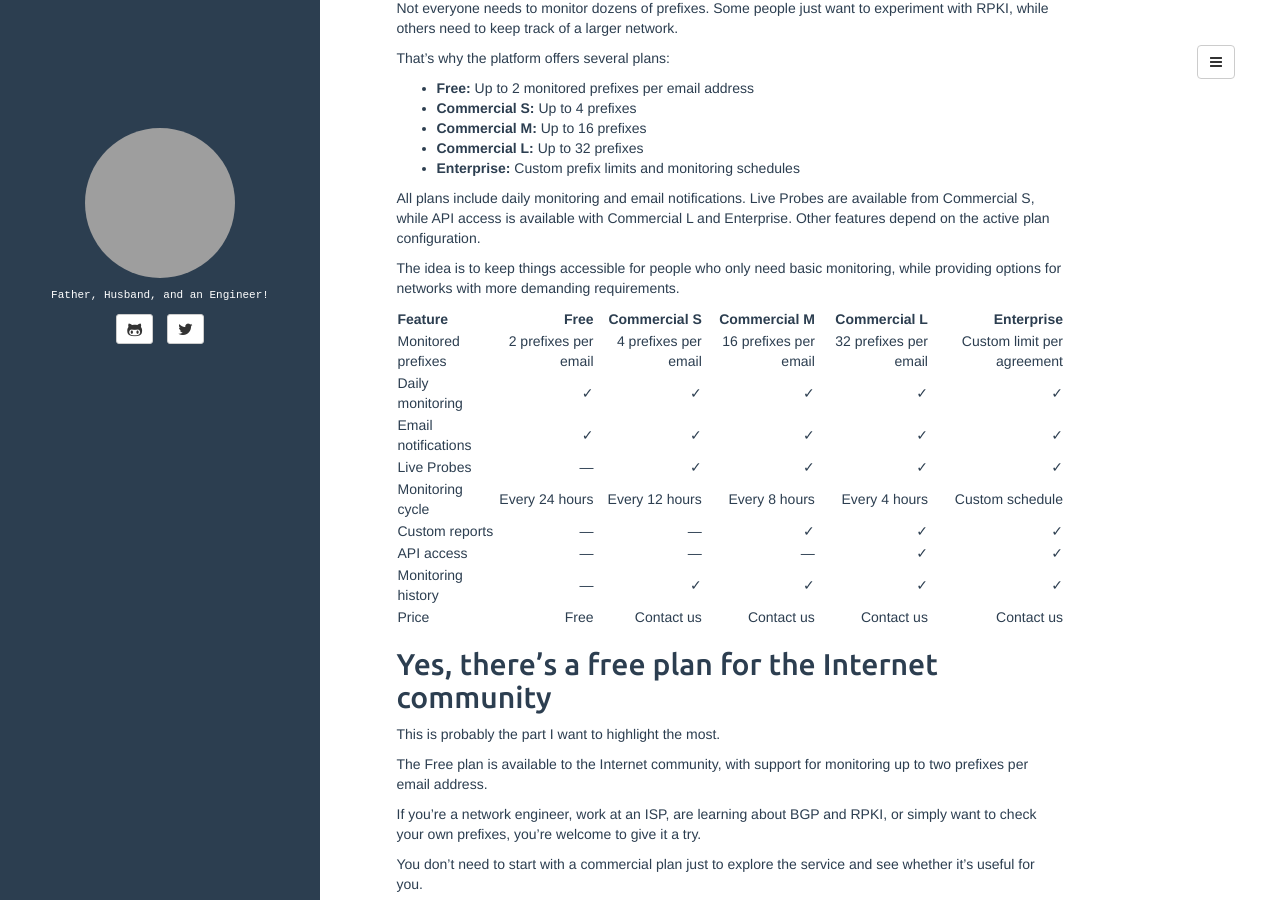
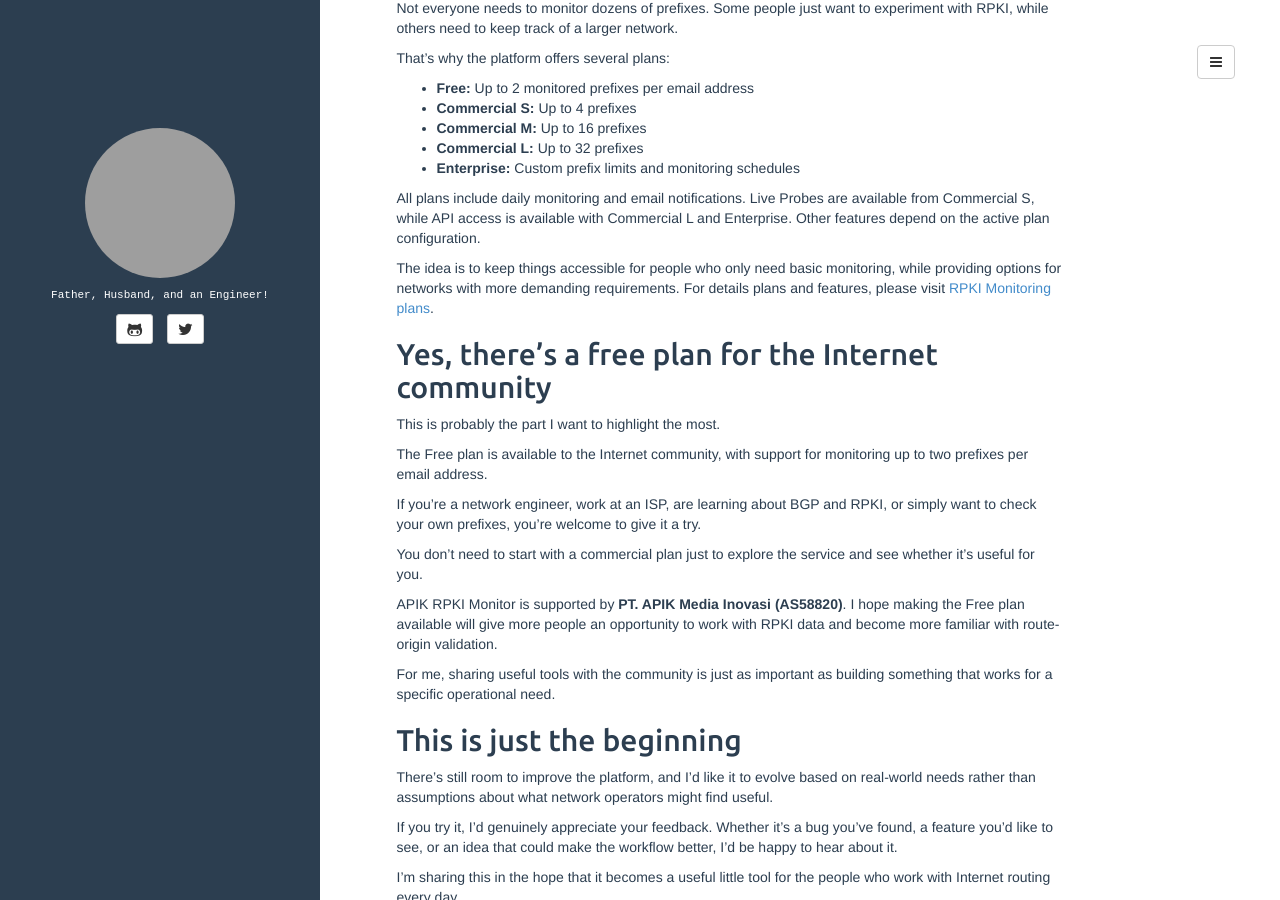
Before and after one commit to draskolnikova/draskolnikova.github.io, a Jekyll site: the page built from _posts/2026-10-15-rpki-monitoring-services.md, in a window 1280 px wide and 900 px high, scrolled down 2834 px. Built offline with Jekyll 4.4.1, drawn with Linux system fonts in a browser that asks for light colours; grey boxes are pictures that could not be loaded.

Commit message:
docs(rpki): new content RPKI Monitoring

```diff
--- a/_posts/2026-10-15-rpki-monitoring-services.md
+++ b/_posts/2026-10-15-rpki-monitoring-services.md
@@ -63,19 +63,7 @@ That's why the platform offers several plans:
 
 All plans include daily monitoring and email notifications. Live Probes are available from Commercial S, while API access is available with Commercial L and Enterprise. Other features depend on the active plan configuration.
 
-The idea is to keep things accessible for people who only need basic monitoring, while providing options for networks with more demanding requirements.
-
-| Feature | Free | Commercial S | Commercial M | Commercial L | Enterprise |
-|---|---:|---:|---:|---:|---:|
-| Monitored prefixes | 2 prefixes per email | 4 prefixes per email | 16 prefixes per email | 32 prefixes per email | Custom limit per agreement |
-| Daily monitoring | ✓ | ✓ | ✓ | ✓ | ✓ |
-| Email notifications | ✓ | ✓ | ✓ | ✓ | ✓ |
-| Live Probes | — | ✓ | ✓ | ✓ | ✓ |
-| Monitoring cycle | Every 24 hours | Every 12 hours | Every 8 hours | Every 4 hours | Custom schedule |
-| Custom reports | — | — | ✓ | ✓ | ✓ |
-| API access | — | — | — | ✓ | ✓ |
-| Monitoring history | — | ✓ | ✓ | ✓ | ✓ |
-| Price | Free | Contact us | Contact us | Contact us | Contact us |
+The idea is to keep things accessible for people who only need basic monitoring, while providing options for networks with more demanding requirements. For details plans and features, please visit [RPKI Monitoring plans](https://rpki.apik.net.id).
 
 ## Yes, there's a free plan for the Internet community
 
```
